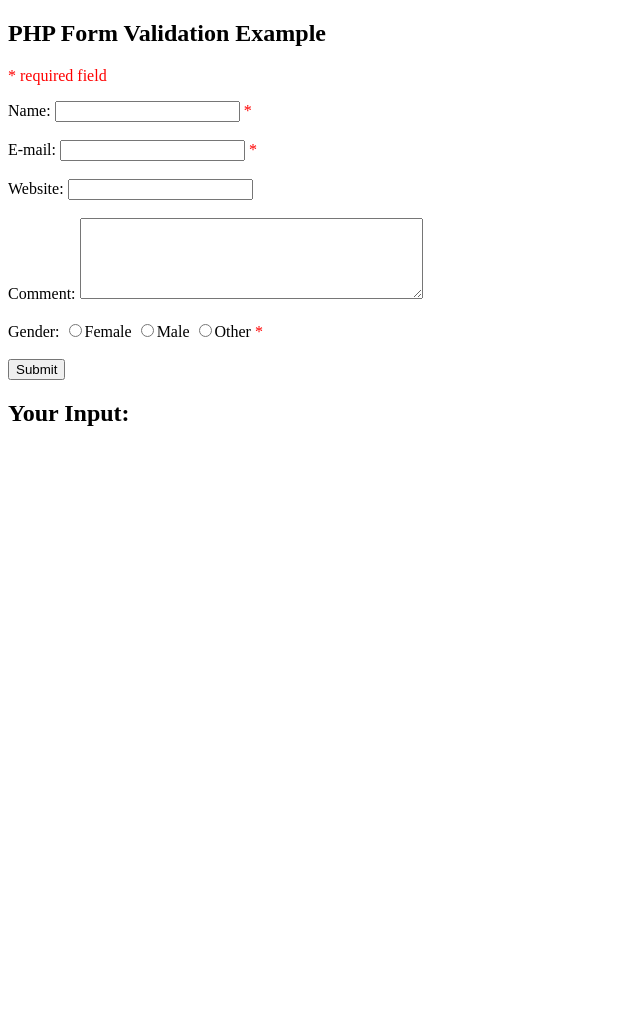
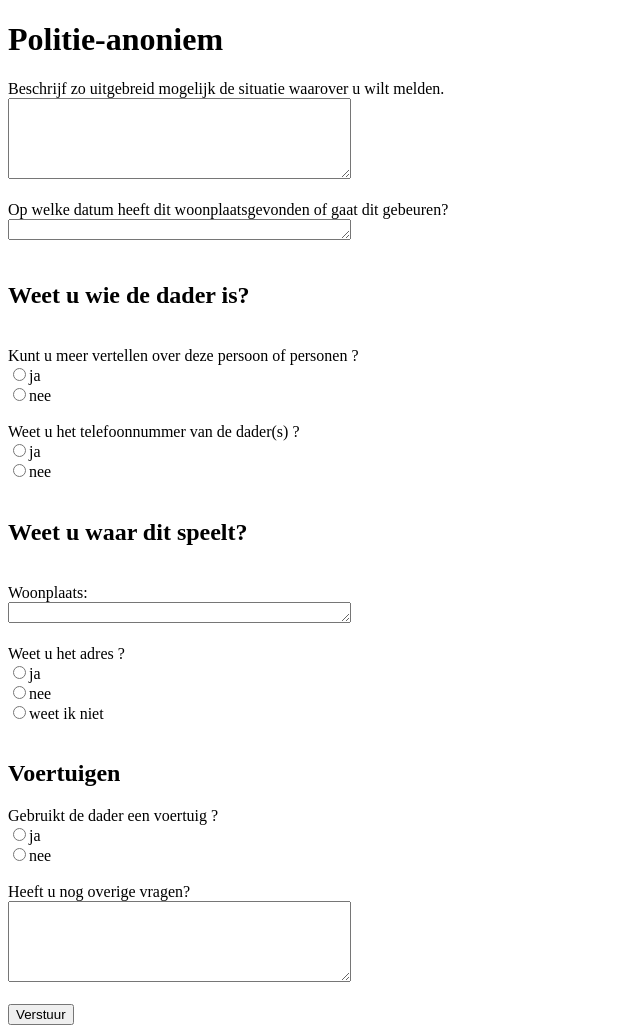
Before and after one commit to Djorr/Police-Anonymous-Notify, a PHP site: page /form.php in a window 1280 px wide. Shown: the whole page, without its empty margins (0-640 px from the left). Before the commit the page ends 426 px from the top, so only its background shows below. Run offline with PHP 8.4, Linux system fonts and the light colour scheme.

Commit message:
Variabel namen verandert

```diff
--- a/form.php
+++ b/form.php
@@ -1,61 +1,59 @@
 
 <!DOCTYPE HTML>
 <html>
-<head>
-<style>
-.error {color: #FF0000;}
-</style>
-</head>
 <body>
-
 <?php
-// define variables and set to empty values
-$nameErr = $emailErr = $genderErr = $websiteErr = "";
-$name = $email = $gender = $comment = $website = "";
+	$beschrijfErr = $datumErr = $uiterlijkErr = $telnumErr = $woonplaatsErr = $addressErr = $voertuigErr = $ovragenErr = "";
+	$beschrijf = $datum = $uiterlijk = $telnum = $comment = $woonplaats = $address = $voertuig = $ovragen =	"";
 
 	if ($_SERVER["REQUEST_METHOD"] == "POST") {
-  if (empty($_POST["name"])) {
-    $nameErr = "Name is required";
+		if (empty($_POST["beschrijf"])) {
 	} else {
-    $name = test_input($_POST["name"]);
-    // check if name only contains letters and whitespace
-    if (!preg_match("/^[a-zA-Z ]*$/",$name)) {
-      $nameErr = "Only letters and white space allowed";
+		$beschrijf = test_input($_POST["beschrijf"]);
+		if (!preg_match("/^[a-zA-Z ]*$/",$beschrijf)) {
+			$beschrijfErr = "Only letters and white space allowed";
 	 	}
 	}
 
-  if (empty($_POST["email"])) {
-    $emailErr = "Email is required";
+	if (empty($_POST["datum"])) {
+			$datumErr = "datum is required";
 		} else {
-    $email = test_input($_POST["email"]);
-    // check if e-mail address is well-formed
-    if (!filter_var($email, FILTER_VALIDATE_EMAIL)) {
-      $emailErr = "Invalid email format";
+			$datum = test_input($_POST["datum"]);
+		if (!filter_var($datum, FILTER_VALIDATE_datum)) {
+		$datumErr = "Invalid datum format";
 		}
 	}
 
-  if (empty($_POST["website"])) {
-    $website = "";
+	if (empty($_POST["uiterlijk"])) {
+		$uiterlijkErr = "uiterlijk is required";
 		} else {
-    $website = test_input($_POST["website"]);
-    // check if URL address syntax is valid (this regular expression also allows dashes in the URL)
-    if (!preg_match("/\b(?:(?:https?|ftp):\/\/|www\.)[-a-z0-9+&@#\/%?=~_|!:,.;]*[-a-z0-9+&@#\/%=~_|]/i",$website)) {
-      $websiteErr = "Invalid URL";
+		$uiterlijk = test_input($_POST["uiterlijk"]);
 		}
 	}
 
-  if (empty($_POST["comment"])) {
-    $comment = "";
+	if (empty($_POST["telnum"])) {
 	} else {
-    $comment = test_input($_POST["comment"]);
+		$telnum = test_input($_POST["telnum"]);
 	}
 
-  if (empty($_POST["gender"])) {
-    $genderErr = "Gender is required";
+
+
+	if (empty($_POST["woonplaats"])) {
 	} else {
-    $gender = test_input($_POST["gender"]);
+		$woonplaats = test_input($_POST["woonplaats"]);
 	}
+
+	if (empty($_POST["address"])) {
+		$addressErr = "address is required";
+	} else {
+		$address = test_input($_POST["address"]);
 	}
+
+	if (empty($_POST["voertuig"])) {
+		} else {
+			$voertuig = test_input($_POST["voertuig"]);
+	}
+
 
 	function test_input($data) {
 		$data = trim($data);
@@ -65,41 +63,45 @@ function test_input($data) {
 	}
 ?>
 
-<h2>PHP Form Validation Example</h2>
-<p><span class="error">* required field</span></p>
+<h1>Politie-anoniem</h1>
+
 <form method="post" action="<?php echo htmlspecialchars($_SERVER["PHP_SELF"]);?>">
-  Name: <input type="text" name="name" value="<?php echo $name;?>">
-  <span class="error">* <?php echo $nameErr;?></span>
-  <br><br>
-  E-mail: <input type="text" name="email" value="<?php echo $email;?>">
-  <span class="error">* <?php echo $emailErr;?></span>
-  <br><br>
-  Website: <input type="text" name="website" value="<?php echo $website;?>">
-  <span class="error"><?php echo $websiteErr;?></span>
-  <br><br>
-  Comment: <textarea name="comment" rows="5" cols="40"><?php echo $comment;?></textarea>
-  <br><br>
-  Gender:
-  <input type="radio" name="gender" <?php if (isset($gender) && $gender=="female") echo "checked";?> value="female">Female
-  <input type="radio" name="gender" <?php if (isset($gender) && $gender=="male") echo "checked";?> value="male">Male
-  <input type="radio" name="gender" <?php if (isset($gender) && $gender=="other") echo "checked";?> value="other">Other
-  <span class="error">* <?php echo $genderErr;?></span>
-  <br><br>
-  <input type="submit" name="submit" value="Submit">
-</form>
 
-<?php
-echo "<h2>Your Input:</h2>";
-echo $name;
-echo "<br>";
-echo $email;
-echo "<br>";
-echo $website;
-echo "<br>";
-echo $comment;
-echo "<br>";
-echo $gender;
-?>
+	Beschrijf zo uitgebreid mogelijk de situatie waarover u wilt melden.<br>
+	<textarea beschrijf="comment" rows="5" cols="40"><?php echo $comment;?></textarea>
+	<span class="error"> <?php echo $beschrijfErr;?></span><br><br>
 
+	Op welke datum heeft dit woonplaatsgevonden of gaat dit gebeuren?<br>
+	<textarea beschrijf="comment" rows="1" cols="40"><?php echo $comment;?></textarea><br><br>
+
+	<h2>Weet u wie de dader is?</h2><br>
+
+	Kunt u meer vertellen over deze persoon of personen ?<br>
+	<input type="radio" beschrijf="uiterlijk" <?php if (isset($uiterlijk) && $uiterlijk=="ja") echo "checked";?> value="ja">ja<br>
+	<input type="radio" beschrijf="uiterlijk" <?php if (isset($uiterlijk) && $uiterlijk=="nee") echo "checked";?> value="nee">nee<br><br>
+
+	Weet u het telefoonnummer van de dader(s) ?<br>
+	<input type="radio" beschrijf="telnum" <?php if (isset($telnum) && $telnum=="ja") echo "checked";?> value="ja">ja<br>
+	<input type="radio" beschrijf="telnum" <?php if (isset($telnum) && $telnum=="nee") echo "checked";?> value="nee">nee<br><br>
+
+	<h2>Weet u waar dit speelt?</h2><br>
+
+	Woonplaats:<br> <textarea beschrijf="woonplaats" rows="1" cols="40"><?php echo $woonplaats;?></textarea><br><br>
+
+	Weet u het adres ?<br>
+	<input type="radio" beschrijf="address" <?php if (isset($address) && $address=="ja") echo "checked";?> value="ja">ja<br>
+	<input type="radio" beschrijf="address" <?php if (isset($address) && $address=="nee") echo "checked";?> value="nee">nee<br>
+	<input type="radio" beschrijf="address" <?php if (isset($address) && $address=="weet ik niet") echo "checked";?> value="weet ik niet">weet ik niet<br><br>
+
+	<h2>Voertuigen</h2>
+
+	Gebruikt de dader een voertuig ?<br>
+	<input type="radio" beschrijf="voertuig" <?php if (isset($voertuig) && $voertuig=="ja") echo "checked";?> value="ja">ja<br>
+	<input type="radio" beschrijf="voertuig" <?php if (isset($voertuig) && $voertuig=="nee") echo "checked";?> value="nee">nee<br><br>
+
+	Heeft u nog overige vragen?<br>
+	<textarea beschrijf="ovragen" rows="5" cols="40"><?php echo $ovragen;?></textarea><br><br>
+
+	<input  action="index.php" type="submit" name="Verstuur" value="Verstuur">
 </body>
 </html>
```
Lines whose indentation alone changed are shown as unchanged.
